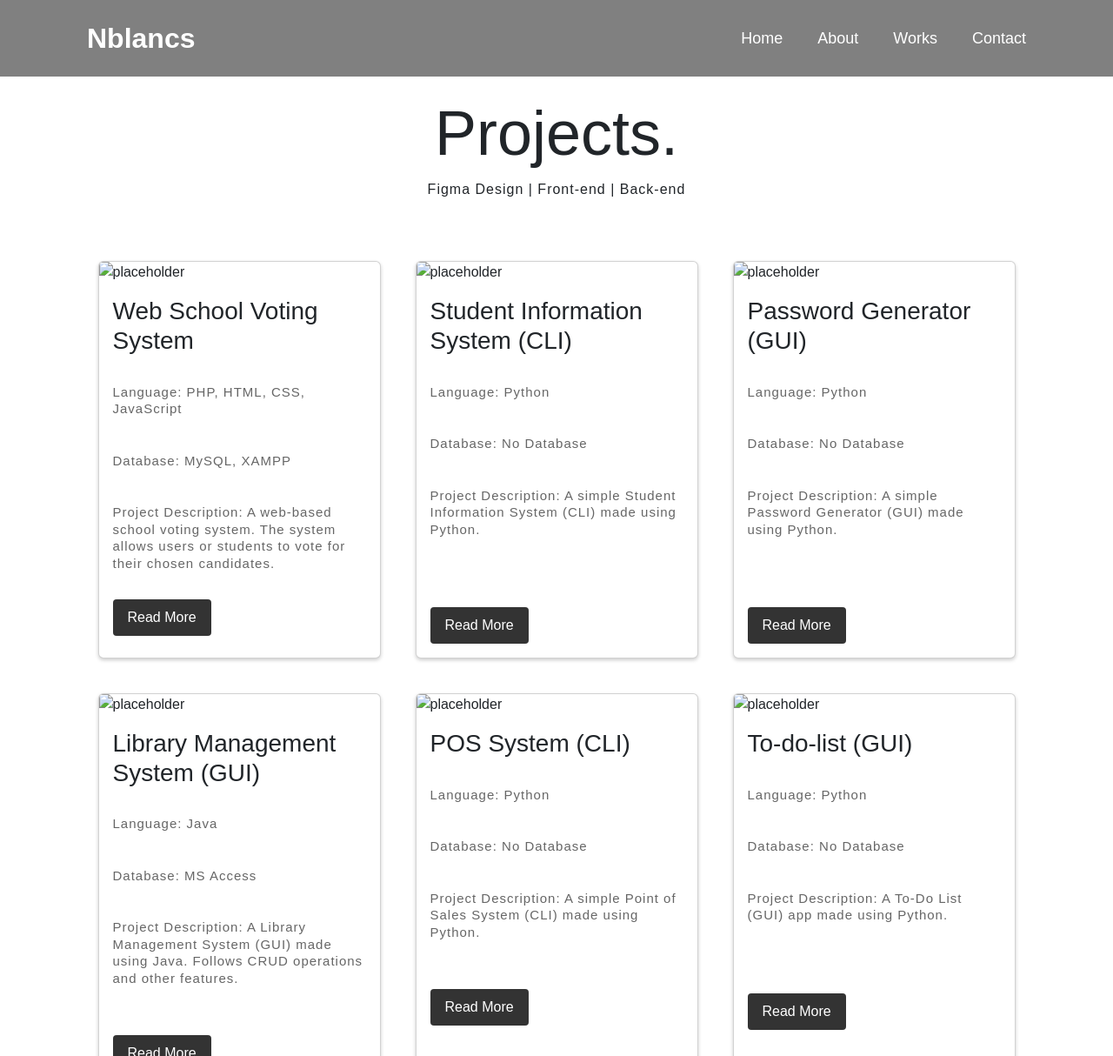
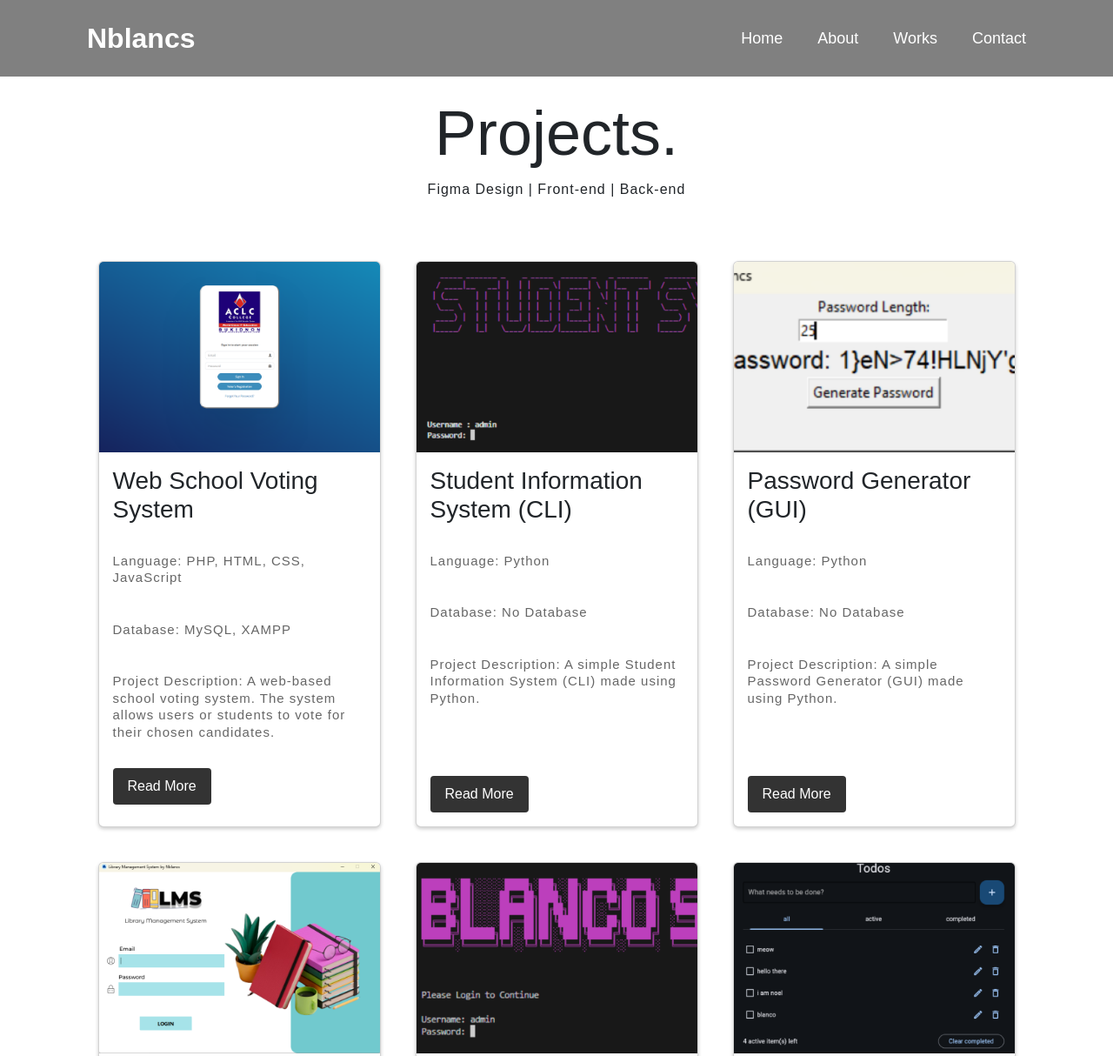
Before and after one commit to NBlancs/Website-Portfolio, a plain HTML site: page html/works.html in a window 1280 px wide. Shown: the top 1214 px of the page at 87% size. Drawn offline with nearby package versions, Linux system fonts and the light colour scheme; files whose address does not match are found by name.

Commit message:
fixed images problem in works pages

```diff
--- a/html/works.html
+++ b/html/works.html
@@ -28,7 +28,7 @@
 
         <div class="card-container">
             <div class="card">
-                <img src="projectimgs/webvoting.png" alt="placeholder">
+                <img src="../projectimgs/webvoting.png" alt="placeholder">
                 <div class="card-content">
                     <h3>Web School Voting System</h3>
                     <br>
@@ -42,7 +42,7 @@
             </div>
 
             <div class="card">
-                <img src="projectimgs/student-information-system.png" alt="placeholder">
+                <img src="../projectimgs/student-information-system.png" alt="placeholder">
                 <div class="card-content">
                     <h3>Student Information System (CLI)</h3>
                     <br>
@@ -58,7 +58,7 @@
             </div>
 
             <div class="card">
-                <img src="projectimgs/password-generator.png" alt="placeholder">
+                <img src="../projectimgs/password-generator.png" alt="placeholder">
                 <div class="card-content">
                     <h3>Password Generator (GUI)</h3>
                     <br>
@@ -74,7 +74,7 @@
             </div>
 
             <div class="card">
-                <img src="projectimgs/library-management-system.png" alt="placeholder">
+                <img src="../projectimgs/library-management-system.png" alt="placeholder">
                 <div class="card-content">
                     <h3>Library Management System (GUI)</h3>
                     <br>
@@ -90,7 +90,7 @@
 
 
             <div class="card">
-                <img src="projectimgs/python-pos.png" alt="placeholder">
+                <img src="../projectimgs/python-pos.png" alt="placeholder">
                 <div class="card-content">
                     <h3>POS System (CLI)</h3>
                     <br>
@@ -105,7 +105,7 @@
             </div>
 
             <div class="card">
-                <img src="projectimgs/to-do-list.png" alt="placeholder">
+                <img src="../projectimgs/to-do-list.png" alt="placeholder">
                 <div class="card-content">
                     <h3>To-do-list (GUI)</h3>
                     <br>
```
